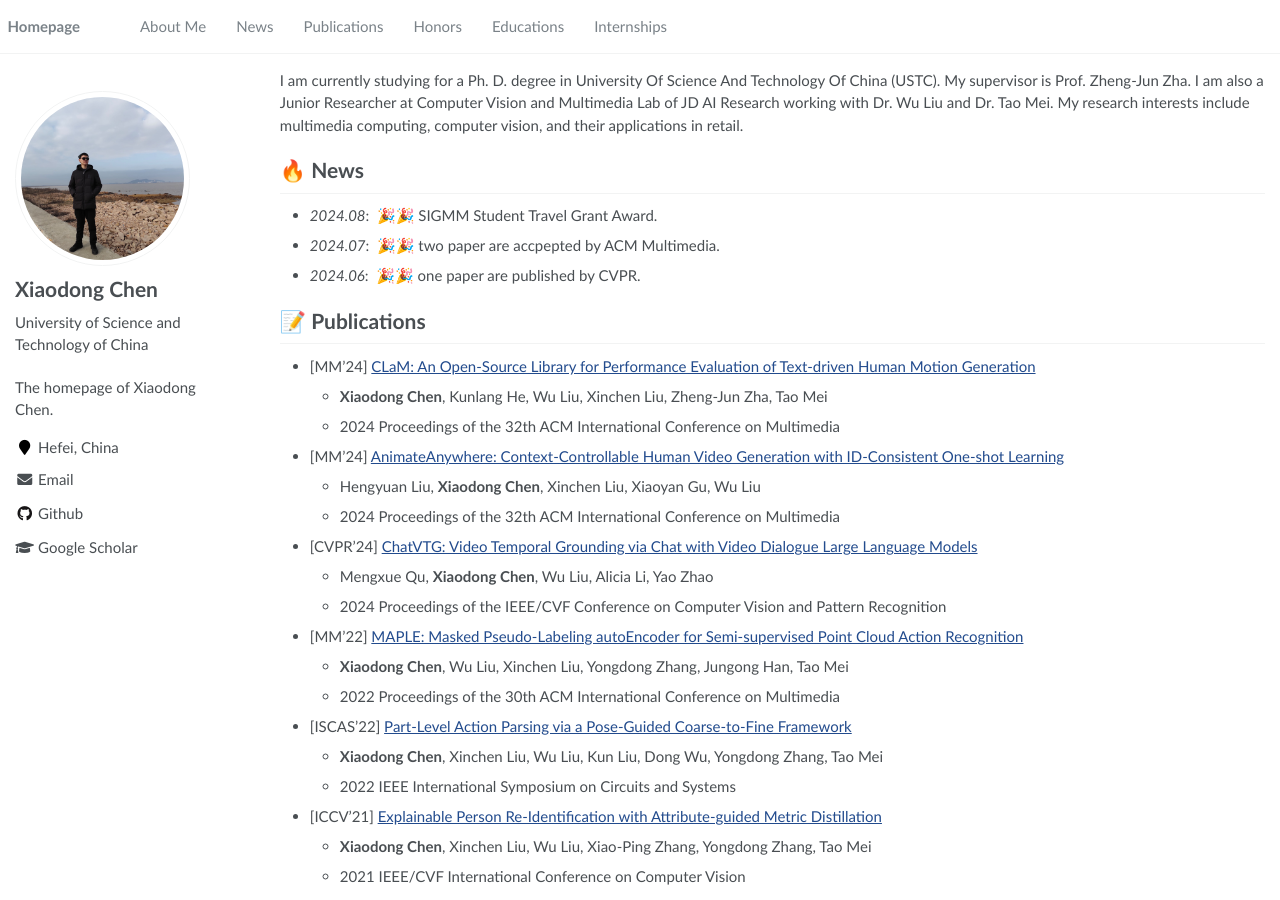
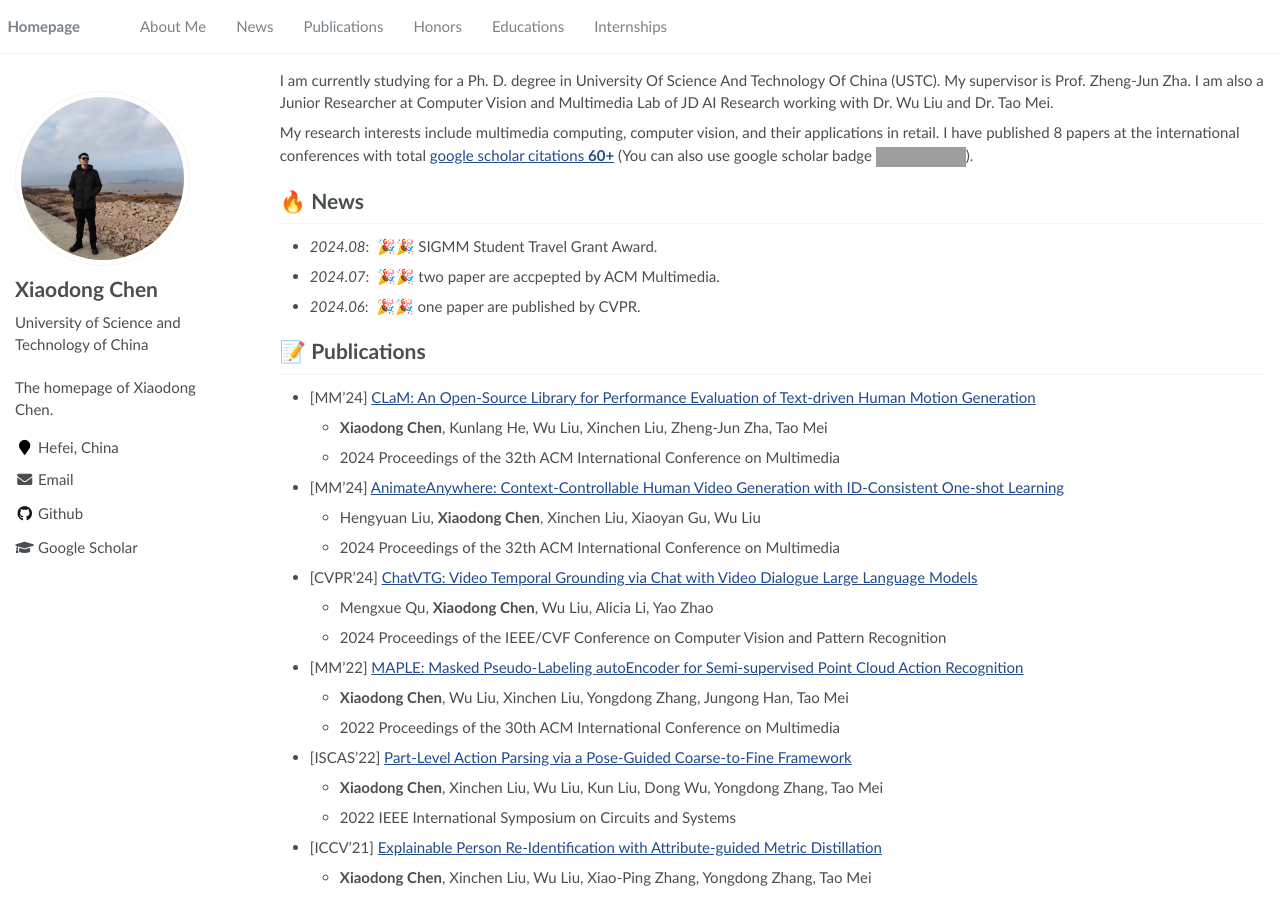
Before and after one commit to SheldongChen/SheldongChen.github.io, a Jekyll site: the page built from _pages/about.md, in a window 1280 px wide and 900 px high. Built offline with Jekyll 4.4.1, drawn with Linux system fonts in a browser that asks for light colours; grey boxes are pictures that could not be loaded.

Commit message:
Update about.md

```diff
--- a/_pages/about.md
+++ b/_pages/about.md
@@ -18,8 +18,8 @@
 <span class='anchor' id='about-me'></span>
 I am currently studying for a Ph. D. degree in University Of Science And Technology Of China (USTC). My supervisor is Prof. Zheng-Jun Zha.
 I am also a Junior Researcher at Computer Vision and Multimedia Lab of JD AI Research working with Dr. Wu Liu and Dr. Tao Mei.
-My research interests include multimedia computing, computer vision, and their applications in retail.
 
+My research interests include multimedia computing, computer vision, and their applications in retail. I have published 8 papers at the international conferences with total <a href='https://scholar.google.com/citations?user=FZJ-fFYAAAAJ'>google scholar citations <strong><span id='total_cit'>60+</span></strong></a> (You can also use google scholar badge <a href='https://scholar.google.com/citations?user=FZJ-fFYAAAAJ'><img src="https://img.shields.io/endpoint?url={{ url | url_encode }}&logo=Google%20Scholar&labelColor=f6f6f6&color=9cf&style=flat&label=citations"></a>).
 
 
 # 🔥 News
```
